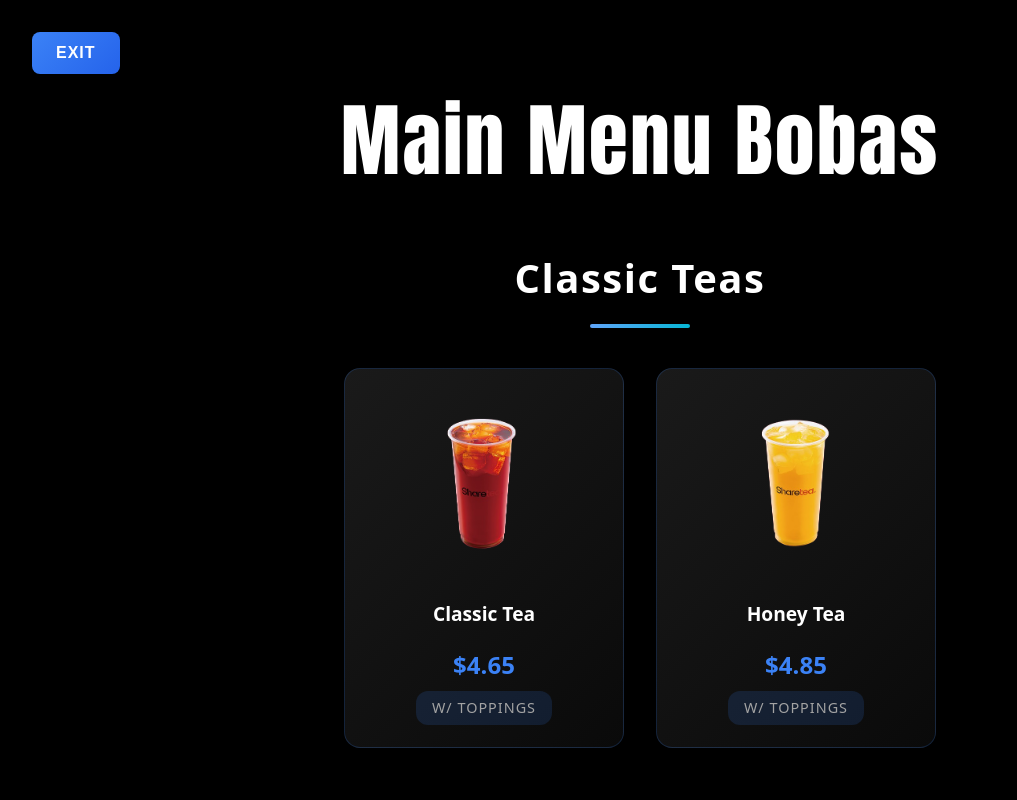
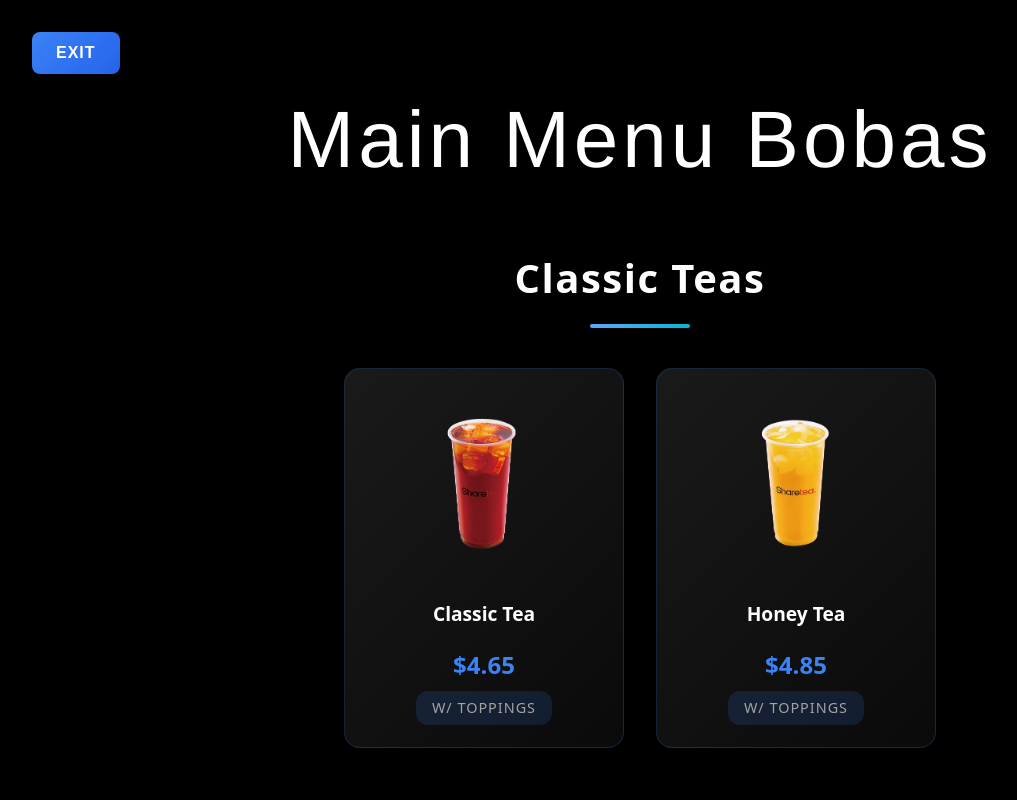
Before and after one commit to CSCE331-Fall2025-900-911/project3_gang_40, a React (Vite) app in the folder frontend/: page / in a window 1280 px wide. Both pictures are taken after a click on the button "Menu". Shown: the top 800 px of the page, without its empty margins (0-1017 px from the left). Built offline with nearby package versions, Linux system fonts and the light colour scheme.

Commit message:
update menu view title style

```diff
--- a/frontend/src/Views/MenuBoard/Display.css
+++ b/frontend/src/Views/MenuBoard/Display.css
@@ -99,11 +99,11 @@
   text-align: center;
   color: var(--text-white);
   font-size: 5.0rem;
-  font-family: Impact, Haettenschweiler, 'Arial Narrow Bold', sans-serif;
+  font-family: 'Helvetica Neue', 'Arial', sans-serif; /* CHANGED: Sleek thin font */
+  font-weight: 200; /* CHANGED: Thin weight instead of 700 */
   margin-bottom: 0.5rem;
   text-shadow: 2px 4px 8px rgba(0, 0, 0, 0.5);
-  font-weight: 700;
-  letter-spacing: 2px;
+  letter-spacing: 4px; /* CHANGED: Increased spacing for sleek look */
   animation: fadeInDown 0.8s ease;
 }
 
```
Also changed, not shown: 1 other file (tests, documents, lock files or other folders).
